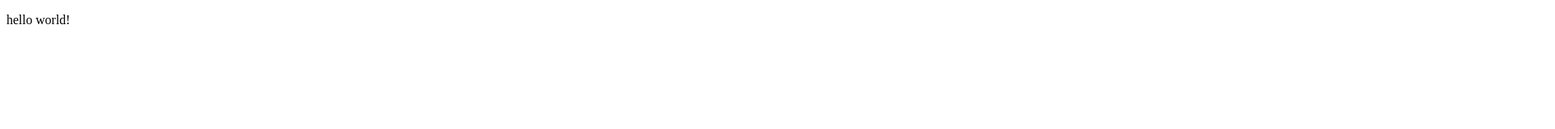
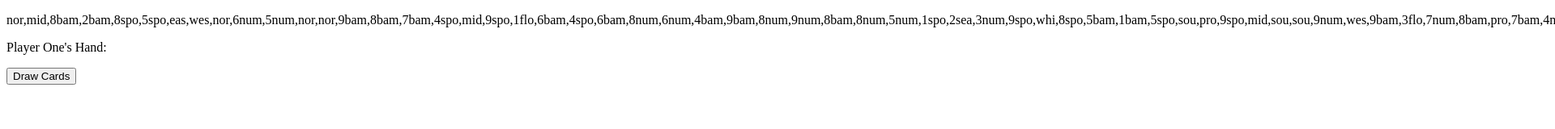
Before and after one commit to james-moreno/mjjavascript, a plain HTML site: page index.html in a window 1280 px wide. Shown: the top 160 px of the page at 81% size, 1920 px wide, since content can reach past the window. Drawn offline with Linux system fonts and the light colour scheme.

Commit message:
basic tile drawing from wall

```diff
--- a/index.html
+++ b/index.html
@@ -3,9 +3,11 @@
     <head>
         <meta charset="utf-8">
         <title>Mahjong</title>
-        <script type="text/javascript" src="script.js"></script>
     </head>
     <body>
-        <p>hello world!</p>
+        <p id="test"></p>
+        <p>Player One's Hand: <span id="test1"></span></p>
+        <button onclick="playerOne.drawhand()">Draw Cards</button>
     </body>
+    <script type="text/javascript" src="script.js"></script>
 </html>
--- a/script.js
+++ b/script.js
@@ -35,7 +35,12 @@ function Player(name){
     this.hand= [];
 }
 Player.prototype.drawHand = function(){
-    console.log("test");
+    for(var i = 0; i < 4; i++){
+        this.hand.push(newWall.wall.pop());
+    }
+    document.getElementById("test1").innerHTML = this.hand;
 };
+var playerOne = new Player("Jim");
 var newWall = new Wall();
-console.log(newWall.wall);
+newWall.shuffle();
+document.getElementById("test").innerHTML = newWall.wall;
```
